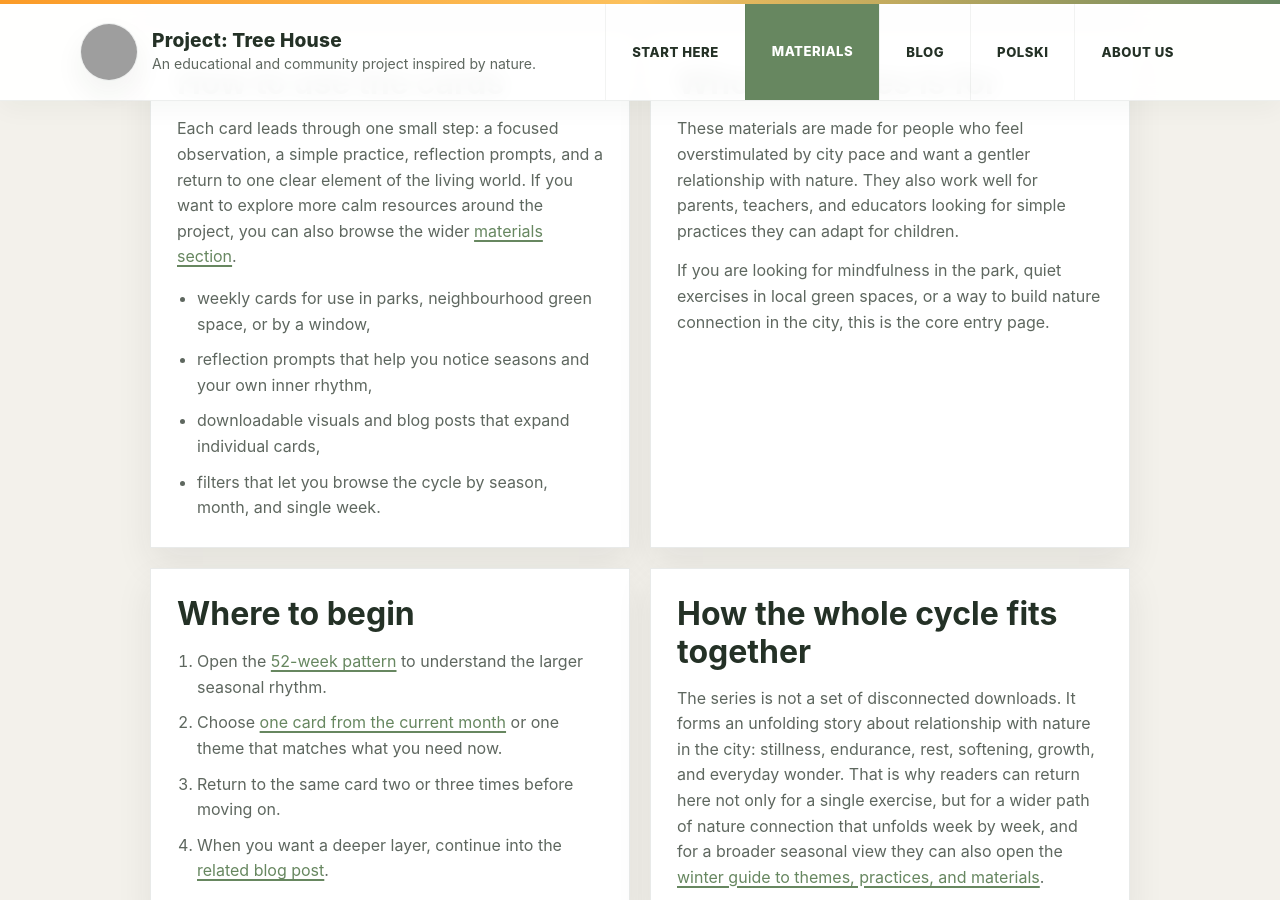
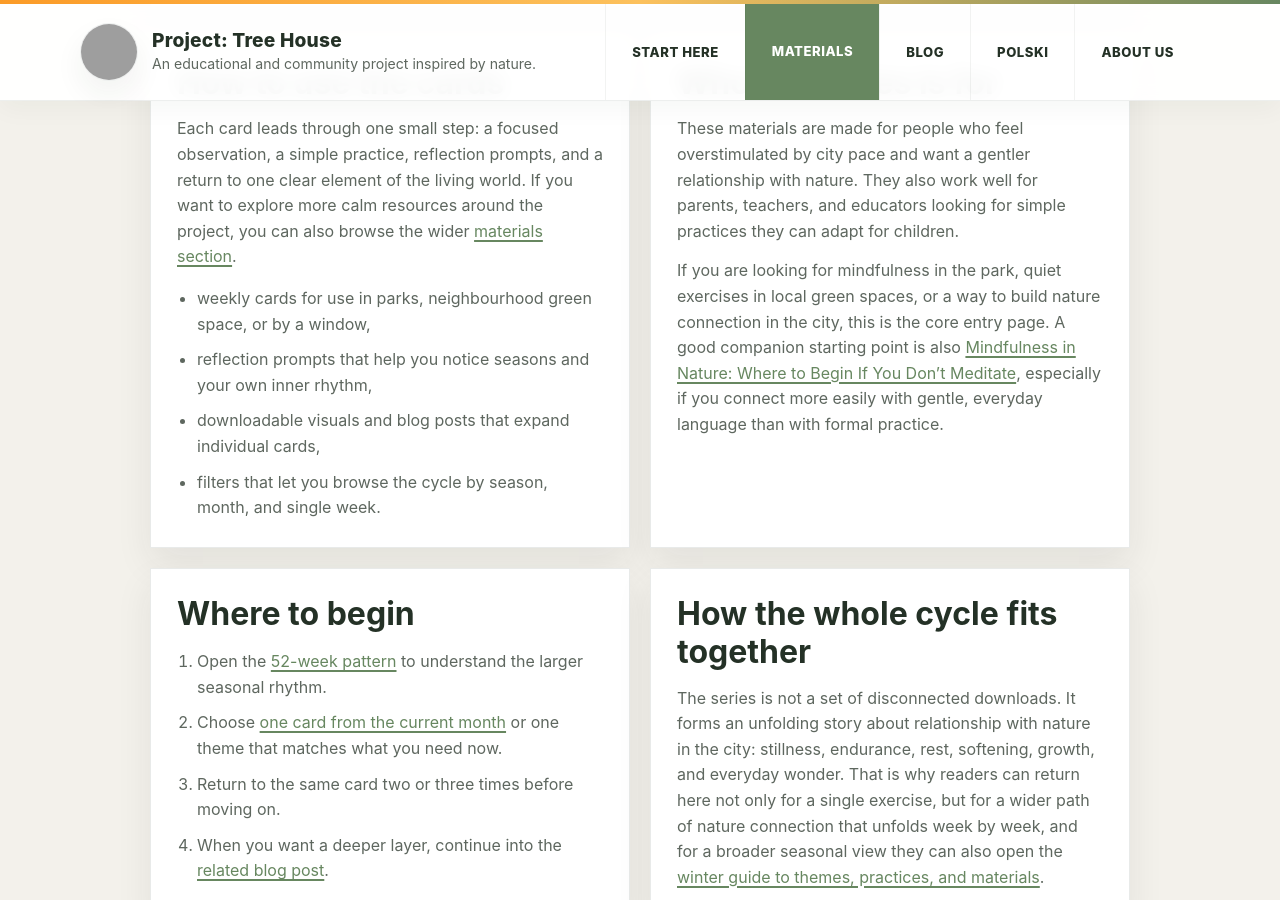
Before and after one commit to akonkia/domeknadrzewie, a Jekyll site: the page en/materials/urban-bathing/index.html, which Jekyll copies as it is, in a window 1280 px wide and 900 px high, scrolled down 1243 px. Built offline with Jekyll 4.4.1, drawn with Linux system fonts in a browser that asks for light colours; grey boxes are pictures that could not be loaded.

Commit message:
Link urban bathing intro to mindfulness post

```diff
--- a/en/materials/urban-bathing/index.html
+++ b/en/materials/urban-bathing/index.html
@@ -845,7 +845,7 @@
       <article class="series-block">
         <h2>Who the series is for</h2>
         <p>These materials are made for people who feel overstimulated by city pace and want a gentler relationship with nature. They also work well for parents, teachers, and educators looking for simple practices they can adapt for children.</p>
-        <p>If you are looking for mindfulness in the park, quiet exercises in local green spaces, or a way to build nature connection in the city, this is the core entry page.</p>
+        <p>If you are looking for mindfulness in the park, quiet exercises in local green spaces, or a way to build nature connection in the city, this is the core entry page. A good companion starting point is also <a href="/en/mindfulness-in-nature-where-to-begin-if-you-dont-meditate/">Mindfulness in Nature: Where to Begin If You Don’t Meditate</a>, especially if you connect more easily with gentle, everyday language than with formal practice.</p>
       </article>
 
       <article class="series-block">
--- a/materialy/kapiele_miejskie/index.html
+++ b/materialy/kapiele_miejskie/index.html
@@ -846,7 +846,7 @@
       <article class="series-block">
         <h2>Dla kogo są miejskie kąpiele leśne</h2>
         <p>To materiały dla osób przebodźcowanych, zmęczonych tempem miasta i szukających prostszego kontaktu z naturą. Dobrze sprawdzają się także dla rodziców, nauczycieli i edukatorów, którzy chcą wprowadzać spokojne praktyki uważności do codzienności.</p>
-        <p>Jeśli szukasz sposobu na mindfulness w parku, krótkie ćwiczenia na osiedlu albo naturę bliżej domu, ten cykl został właśnie po to zaprojektowany.</p>
+        <p>Jeśli szukasz sposobu na mindfulness w parku, krótkie ćwiczenia na osiedlu albo naturę bliżej domu, ten cykl został właśnie po to zaprojektowany. Dobrym początkiem może być też wpis <a href="/pl/uwaznosc-w-naturze-od-czego-zaczac-jesli-nie-medytujesz/">Uważność w naturze — od czego zacząć, jeśli nie medytujesz</a>, jeśli bliższy jest Ci prosty język wejścia niż formalna praktyka.</p>
       </article>
 
       <article class="series-block">
```
